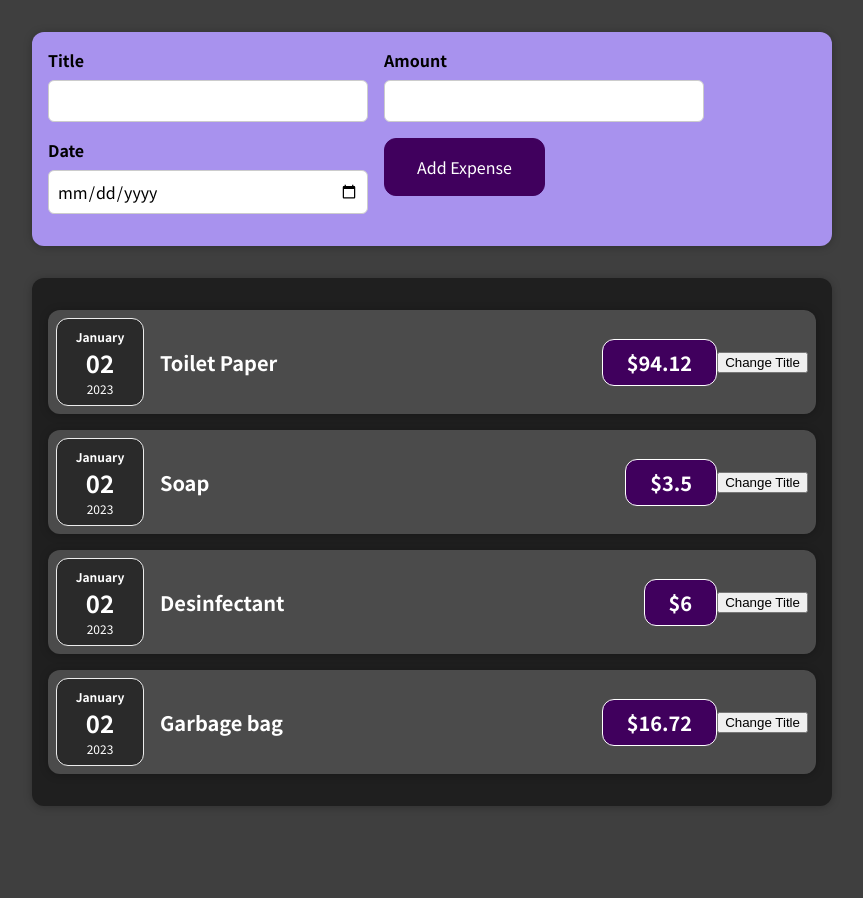
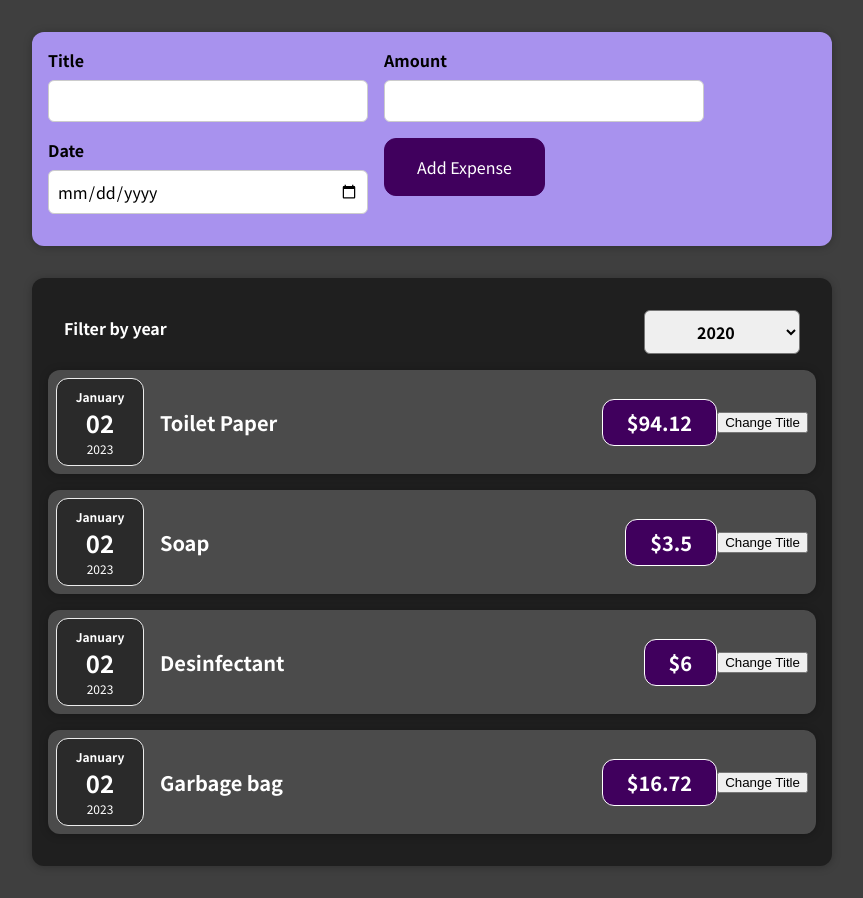
Before and after one commit to ferprr/expense-app, a React (Create React App) app: page / in a window 1280 px wide. Shown: the whole page, without its empty margins (208-1071 px from the left). Before the commit the page ends 838 px from the top, so only its background shows below. Built offline with nearby package versions, Linux system fonts and the light colour scheme.

Commit message:
new expense filter component

```diff
--- /dev/null
+++ b/src/components/Expenses/ExpenseFilter.css
@@ -0,0 +1,24 @@
+.expenses-filter {
+    color: white;
+    padding: 0 1rem;
+}
+
+.expenses-filter__control {
+    display: flex;
+    width: 100%;
+    align-items: center;
+    justify-content: space-between;
+    margin: 1rem 0;
+}
+
+.expenses-filter label {
+    font-weight: bold;
+    margin-bottom: 0.5rem;
+}
+
+.expenses-filter select {
+    font: inherit;
+    padding: 0.5rem 3rem;
+    font-weight: bold;
+    border-radius: 6px;
+}
--- /dev/null
+++ b/src/components/Expenses/ExpenseFilter.js
@@ -0,0 +1,23 @@
+import "./ExpenseFilter.css";
+
+const ExpenseFilter = (props) => {
+  const dropdownChangeHandler = (event) => {
+    props.onChangeFilter(event.target.value);
+  };
+
+  return (
+    <div className="expenses-filter">
+      <div className="expenses-filter__control">
+        <label>Filter by year</label>
+        <select value={props.selected} onChange={dropdownChangeHandler}>
+          <option value="2020">2020</option>
+          <option value="2021">2021</option>
+          <option value="2022">2022</option>
+          <option value="2023">2023</option>
+        </select>
+      </div>
+    </div>
+  );
+};
+
+export default ExpenseFilter;
--- a/src/components/Expenses/Expenses.js
+++ b/src/components/Expenses/Expenses.js
@@ -1,10 +1,23 @@
+import { useState } from "react";
 import "./Expenses.css";
 import ExpenseItem from "./ExpenseItem";
 import Card from "../UI/Card";
+import ExpenseFilter from "./ExpenseFilter";
 
 const Expenses = (props) => {
+  const [filteredYear, setFilteredYear] = useState("2020");
+
+  const filterChangeHandler = (selectedYear) => {
+    setFilteredYear(selectedYear);
+  };
+
   return (
+    <div>
       <Card className="expenses">
+        <ExpenseFilter
+          selected={filteredYear}
+          onChangeFilter={filterChangeHandler}
+        />
         <ExpenseItem
           date={props.items[0].date}
           title={props.items[0].title}
@@ -26,7 +39,8 @@
           amount={props.items[3].amount}
         ></ExpenseItem>
       </Card>
+    </div>
   );
-}
+};
 
 export default Expenses;
```
Lines whose indentation alone changed are shown as unchanged.
